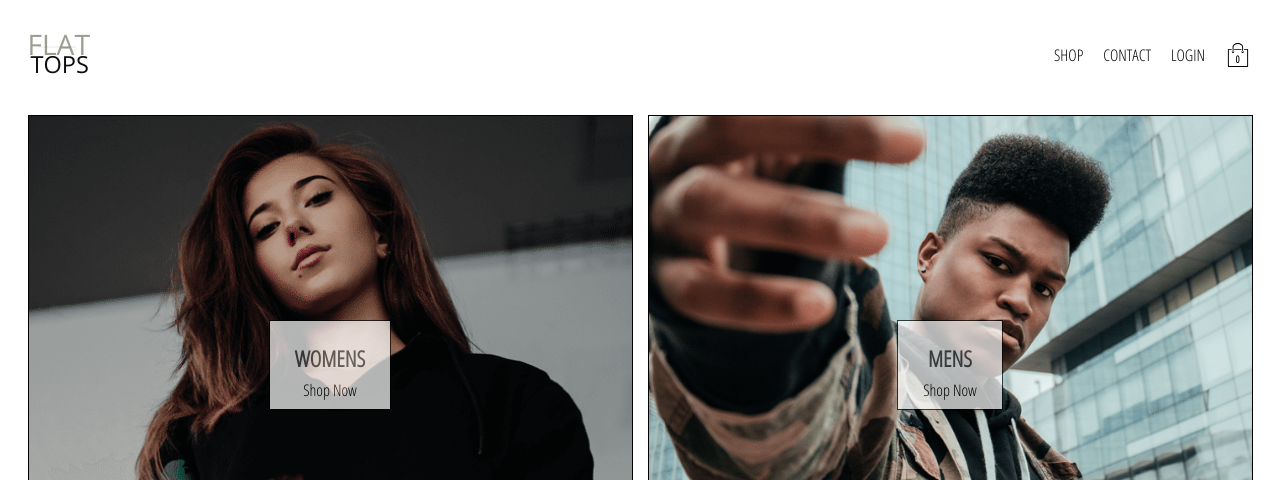
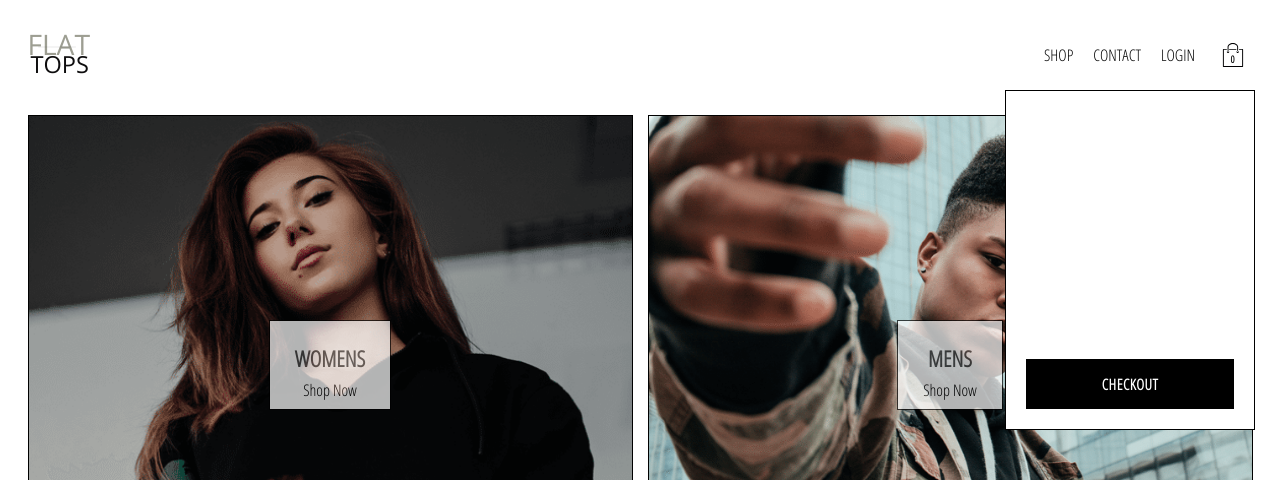
Before and after one commit to glennludszuweit/React-flat-tops, a React (Create React App) app: page / in a window 1280 px wide. Shown: the top 480 px of the page. Built offline with nearby package versions, Linux system fonts and the light colour scheme; no server answers.

Commit message:
created cart-dropdown component

```diff
--- /dev/null
+++ b/src/components/cart-dropdown/cart-dropdown.component.jsx
@@ -0,0 +1,12 @@
+import React from "react";
+import CustomButton from "../custom-button/custom-button.component";
+import "./cart-dropdown.styles.scss";
+
+const CartDropdown = () => (
+  <div className="cart-dropdown">
+    <div className="cart-items" />
+    <CustomButton>CHECKOUT</CustomButton>
+  </div>
+);
+
+export default CartDropdown;
--- /dev/null
+++ b/src/components/cart-dropdown/cart-dropdown.styles.scss
@@ -0,0 +1,31 @@
+.cart-dropdown {
+  position: absolute;
+  width: 250px;
+  height: 340px;
+  display: flex;
+  flex-direction: column;
+  padding: 20px;
+  border: 1px solid black;
+  background-color: white;
+  top: 90px;
+  right: 25px;
+  z-index: 5;
+
+  .cart-items {
+    height: 240px;
+    display: flex;
+    flex-direction: column;
+    overflow: scroll;
+  }
+
+  button {
+    margin-top: auto;
+  }
+}
+
+@media screen and (max-width: 750px) {
+  .cart-dropdown {
+    top: 60px;
+    right: 10px;
+  }
+}
--- a/src/components/cart-icon/cart-icon.styles.scss
+++ b/src/components/cart-icon/cart-icon.styles.scss
@@ -5,6 +5,7 @@
   display: flex;
   align-items: center;
   justify-content: center;
+  margin: 5px;
   cursor: pointer;
 
   .shopping-icon {
--- a/src/components/header/header.component.jsx
+++ b/src/components/header/header.component.jsx
@@ -5,6 +5,7 @@ import { connect } from "react-redux";
 import { ReactComponent as Logo } from "../../assets/logo.svg";
 
 import CartIcon from "../cart-icon/cart-icon.component";
+import CartDropdown from "../cart-dropdown/cart-dropdown.component";
 
 import "./header.styles.scss";
 
@@ -31,6 +32,7 @@ const Header = ({ currentUser }) => (
       )}
       <CartIcon />
     </div>
+    <CartDropdown />
   </div>
 );
 
```
